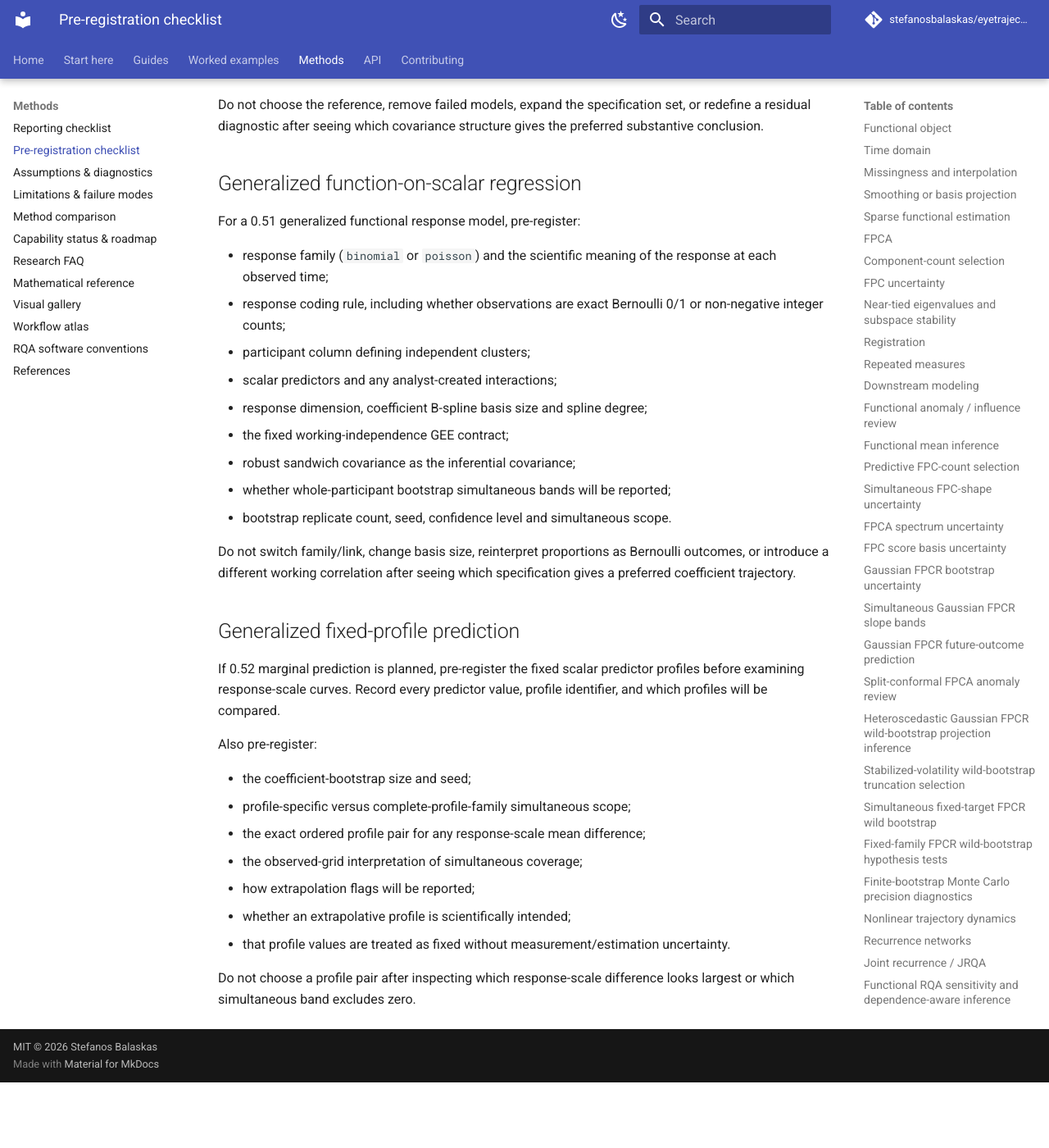
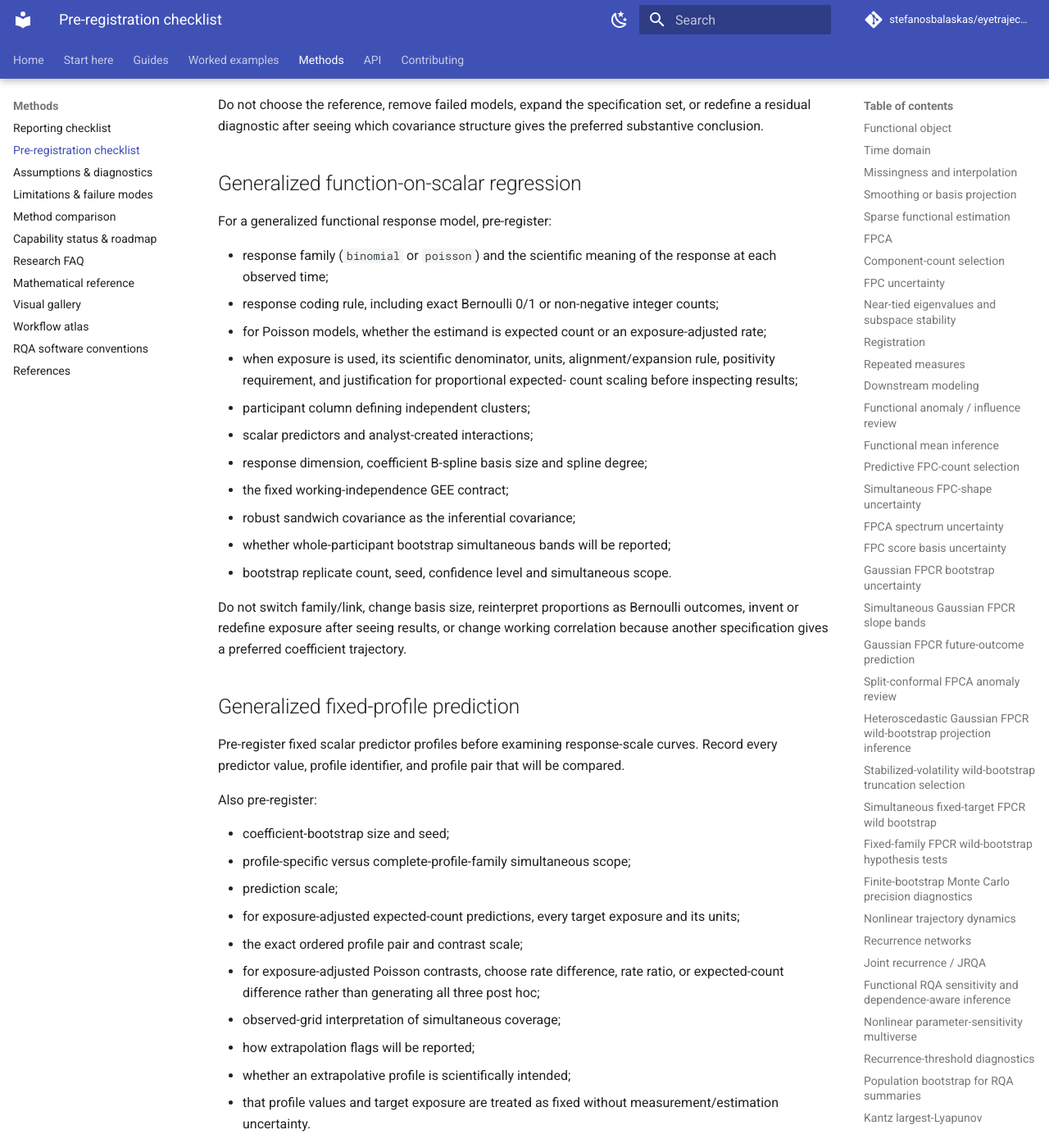
Before and after one commit to stefanosbalaskas/eyetrajectoriespy, an MkDocs documentation site: the page built from docs/methods/preregistration.md, in a window 1280 px wide and 1400 px high, scrolled down 25879 px. Shown: the whole window at 82% size. Built offline with MkDocs 1.6.1 and Material for MkDocs 9.7.7, drawn with Linux system fonts in a browser that asks for light colours; comment, search, counter and statistics services are not loaded; before the commit the page ends 27199 px from its top, so only the background shows below that; some of the changed text lies outside the part shown.

Commit message:
Preregister Poisson exposure and contrast scales

```diff
--- a/docs/methods/preregistration.md
+++ b/docs/methods/preregistration.md
@@ -878,36 +878,52 @@
 
 ## Generalized function-on-scalar regression
 
-For a 0.51 generalized functional response model, pre-register:
+For a generalized functional response model, pre-register:
 
-- response family (`binomial` or `poisson`) and the scientific meaning of the response at each observed time;
-- response coding rule, including whether observations are exact Bernoulli 0/1 or non-negative integer counts;
+- response family (`binomial` or `poisson`) and the scientific meaning of the
+  response at each observed time;
+- response coding rule, including exact Bernoulli 0/1 or non-negative integer
+  counts;
+- for Poisson models, whether the estimand is expected count or an
+  exposure-adjusted rate;
+- when exposure is used, its scientific denominator, units, alignment/expansion
+  rule, positivity requirement, and justification for proportional expected-
+  count scaling before inspecting results;
 - participant column defining independent clusters;
-- scalar predictors and any analyst-created interactions;
+- scalar predictors and analyst-created interactions;
 - response dimension, coefficient B-spline basis size and spline degree;
 - the fixed working-independence GEE contract;
 - robust sandwich covariance as the inferential covariance;
 - whether whole-participant bootstrap simultaneous bands will be reported;
 - bootstrap replicate count, seed, confidence level and simultaneous scope.
 
-Do not switch family/link, change basis size, reinterpret proportions as Bernoulli outcomes, or introduce a different working correlation after seeing which specification gives a preferred coefficient trajectory.
+Do not switch family/link, change basis size, reinterpret proportions as
+Bernoulli outcomes, invent or redefine exposure after seeing results, or change
+working correlation because another specification gives a preferred
+coefficient trajectory.
 
 ## Generalized fixed-profile prediction
 
-If 0.52 marginal prediction is planned, pre-register the fixed scalar predictor
-profiles before examining response-scale curves. Record every predictor value,
-profile identifier, and which profiles will be compared.
+Pre-register fixed scalar predictor profiles before examining response-scale
+curves. Record every predictor value, profile identifier, and profile pair that
+will be compared.
 
 Also pre-register:
 
-- the coefficient-bootstrap size and seed;
+- coefficient-bootstrap size and seed;
 - profile-specific versus complete-profile-family simultaneous scope;
-- the exact ordered profile pair for any response-scale mean difference;
-- the observed-grid interpretation of simultaneous coverage;
+- prediction scale;
+- for exposure-adjusted expected-count predictions, every target exposure and
+  its units;
+- the exact ordered profile pair and contrast scale;
+- for exposure-adjusted Poisson contrasts, choose rate difference, rate ratio,
+  or expected-count difference rather than generating all three post hoc;
+- observed-grid interpretation of simultaneous coverage;
 - how extrapolation flags will be reported;
 - whether an extrapolative profile is scientifically intended;
-- that profile values are treated as fixed without measurement/estimation
-  uncertainty.
+- that profile values and target exposure are treated as fixed without
+  measurement/estimation uncertainty.
 
-Do not choose a profile pair after inspecting which response-scale difference
-looks largest or which simultaneous band excludes zero.
+Do not choose a profile pair, target exposure, or contrast scale after
+inspecting which response-scale result looks largest or which simultaneous band
+excludes its null value.
```
